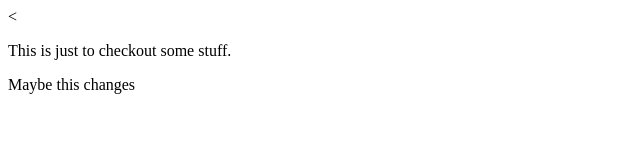
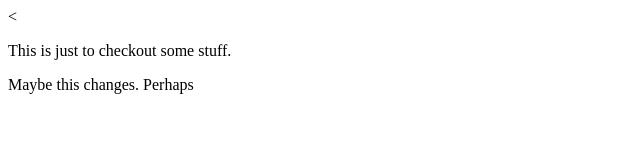
Before and after one commit to r4j14/testing1, a plain HTML site: page index.html in a window 1280 px wide. Shown: the full height of the page, 0-640 px from the left. Drawn offline with Linux system fonts and the light colour scheme.

Commit message:
few changes

```diff
--- a/index.html
+++ b/index.html
@@ -7,6 +7,6 @@
   <body>
     <p>This is just to checkout some stuff.</p>
   </body>
-  <p>Maybe this changes</p>
+  <p>Maybe this changes. Perhaps</p>
 
 </html>
```
